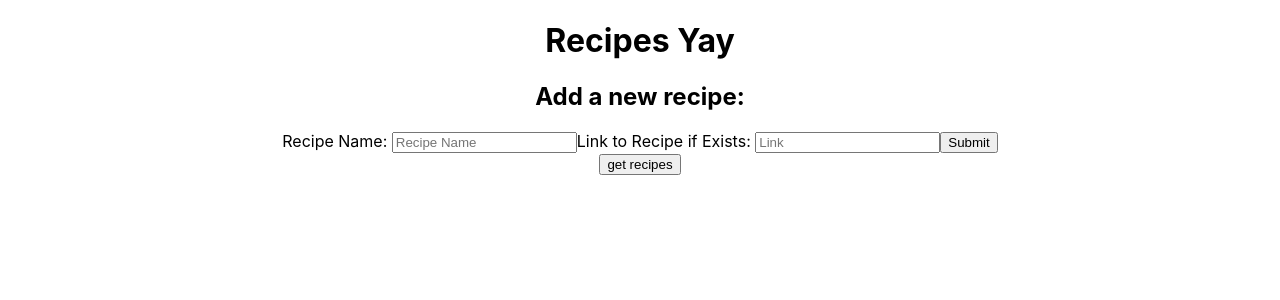
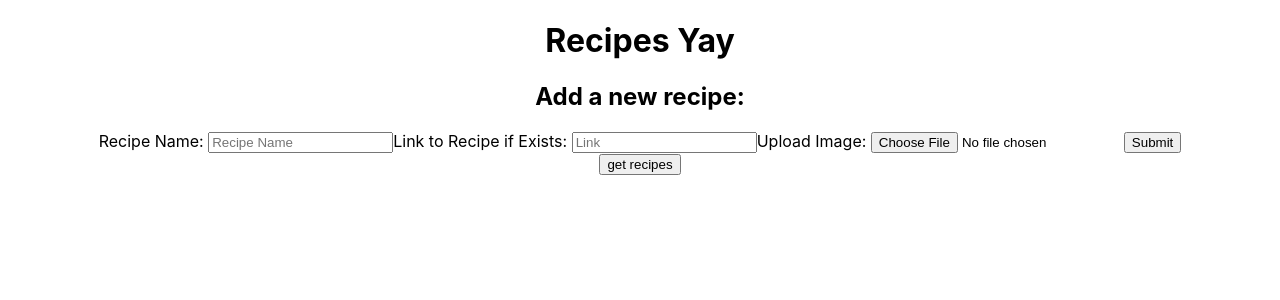
Before and after one commit to ashlynl00/Front-End-Veganlicious, a React (Create React App) app in the folder veganlicious/: page / in a window 1280 px wide. Shown: the top 300 px of the page. Built offline with nearby package versions, Linux system fonts and the light colour scheme.

Commit message:
got image to upload

```diff
--- a/veganlicious/package.json
+++ b/veganlicious/package.json
@@ -3,6 +3,7 @@
   "version": "0.1.0",
   "private": true,
   "dependencies": {
+    "axios": "^0.26.1",
     "cra-template": "1.1.3",
     "react": "^18.0.0",
     "react-dom": "^18.0.0",
--- a/veganlicious/src/RecipesContainer/NewRecipeComponent.jsx
+++ b/veganlicious/src/RecipesContainer/NewRecipeComponent.jsx
@@ -1,9 +1,12 @@
 import { useState } from "react"
+import axios from 'axios';
+import apiUrl from "../apiConfig";
 
 const NewRecipeComponent = (props) => {
     const [newRecipe, setNewRecipe] = useState({
         name: '',
-        link: ''
+        link: '',
+        image: ''
     })
     const handleInputChange = (e) => {
         setNewRecipe({
@@ -12,40 +15,76 @@ const NewRecipeComponent = (props) => {
         })
         console.log(newRecipe);
     }
+    const handleImageChange = (e) => {
+        setNewRecipe({
+            ...newRecipe,
+            image: e.target.files[0]
+        })
+        console.log(newRecipe);
+    }
     const submitNewRecipe = async (e) => {
         e.preventDefault();
         if (newRecipe.name.length > 2) {
-            console.log('yes it is greater than 2 letters');
-            const apiResponse = await fetch('https://veganlicious.herokuapp.com/api/recipes', {
-               method: "POST",
-               body: JSON.stringify(newRecipe),
-               headers: {
-                   'Content-Type': "application/json"
-               }
+            let form_data = new FormData();
+            form_data.append('image', newRecipe.image);
+            form_data.append('name', newRecipe.name);
+            form_data.append('link', newRecipe.link);
+            let url = `${apiUrl}/api/recipes`;
+            axios.post(url, form_data, {
+            headers: {
+                'Content-Type': 'multipart/form-data'
+            }
             })
-            const parsedResponse = await apiResponse.json();
-            console.log(parsedResponse);
+                .then(res => {
+                console.log(res.data);
+                props.setRecipes([
+                    ...props.recipes,
+                    res.data
+                ])
+                })
+                .catch(err => console.log(err))
 
-            props.setRecipes([
-                ...props.recipes,
-                parsedResponse
-            ])
-            console.log(props.recipes);
+
         } else {
             console.log('in else')
             alert('The name of the recipe has to be at least 2 characters long.');
         }
+
+        // if (newRecipe.name.length > 2) {
+        //     console.log('yes it is greater than 2 letters');
+        //     const apiResponse = await fetch('https://veganlicious.herokuapp.com/api/recipes', {
+        //        method: "POST",
+        //        body: JSON.stringify(newRecipe),
+        //        headers: {
+        //            'Content-Type': "application/json"
+        //        }
+        //     })
+        //     const parsedResponse = await apiResponse.json();
+        //     console.log(parsedResponse);
+
+        //     props.setRecipes([
+        //         ...props.recipes,
+        //         parsedResponse
+        //     ])
+        //     console.log(props.recipes);
+        // } else {
+        //     console.log('in else')
+        //     alert('The name of the recipe has to be at least 2 characters long.');
+        // }
         setNewRecipe({
             name: '',
-            link: ''
+            link: '',
+            image: ''
         });
     }
+
     return (
         <>
             <h2>Add a new recipe: </h2>
-            <form onSubmit={submitNewRecipe}>
+            <form onSubmit={submitNewRecipe} encType="multipart/form">
                 Recipe Name: <input type="text" placeholder="Recipe Name" name="name" onChange={handleInputChange} value={newRecipe.name}></input>
                 Link to Recipe if Exists: <input type="text" placeholder="Link" name="link" onChange={handleInputChange} value={newRecipe.link}></input>
+                Upload Image: <input type="file" id="image" accept="image/png, image/jpeg" name="image" onChange={handleImageChange} required/>
                 <button type='submit'>Submit</button>
             </form>
         </>
--- a/veganlicious/src/RecipesContainer/RecipesContainer.jsx
+++ b/veganlicious/src/RecipesContainer/RecipesContainer.jsx
@@ -1,5 +1,6 @@
 import { useEffect, useState } from "react"
 import SingleRecipeComponent from "./SingleRecipeComponent/SingleRecipeComponent";
+import apiUrl from "../apiConfig";
 
 const RecipesContainer = (props) => {
     const [showing, setShowing] = useState(false);
@@ -9,7 +10,7 @@ const RecipesContainer = (props) => {
     // get the recipes so we can show them below through map
     // start with fake data
     const getRecipes = async () => {
-        const getRecipesApiResponse = await fetch ('https://veganlicious.herokuapp.com/api/recipes');
+        const getRecipesApiResponse = await fetch (`${apiUrl}/api/recipes`);
         const parsedResponse = await getRecipesApiResponse.json();
         console.log(parsedResponse);
         console.log(parsedResponse[0].name);
--- a/veganlicious/src/RecipesContainer/SingleRecipeComponent/SingleRecipeComponent.jsx
+++ b/veganlicious/src/RecipesContainer/SingleRecipeComponent/SingleRecipeComponent.jsx
@@ -5,6 +5,7 @@ const SingleRecipeComponent = (props) => {
     return (
         <>
             <h2>{props.recipe.name}</h2>
+            <img src={props.recipe.image}></img>
             <p>{props.recipe.link}</p>
             <UpdateRecipeComponent recipe={props.recipe} recipes={props.recipes} setRecipes={props.setRecipes}></UpdateRecipeComponent>
             <DeleteRecipeComponent recipe={props.recipe} recipes={props.recipes} setRecipes={props.setRecipes}></DeleteRecipeComponent>
--- /dev/null
+++ b/veganlicious/src/apiConfig.js
@@ -0,0 +1,14 @@
+let apiUrl
+
+const apiUrls = {
+    production: "https://veganlicious.herokuapp.com",
+    development: "http://localhost:8000"
+}
+
+if (window.location.hostname === "localhost") {
+    apiUrl = apiUrls.development
+} else {
+    apiUrl = apiUrls.production
+}
+
+export default apiUrl
```
Also changed, not shown: 1 other file (tests, documents, lock files or other folders).
